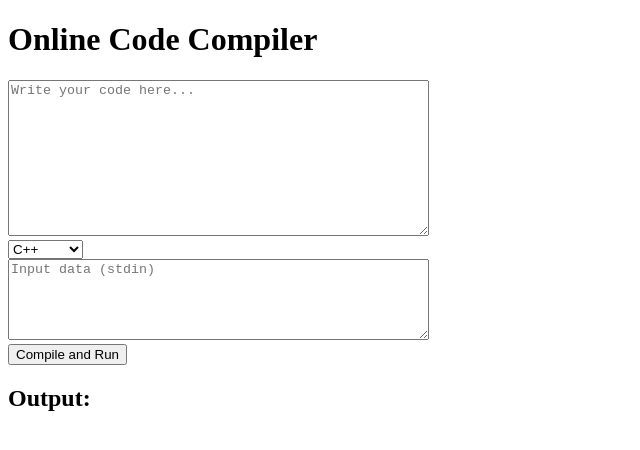
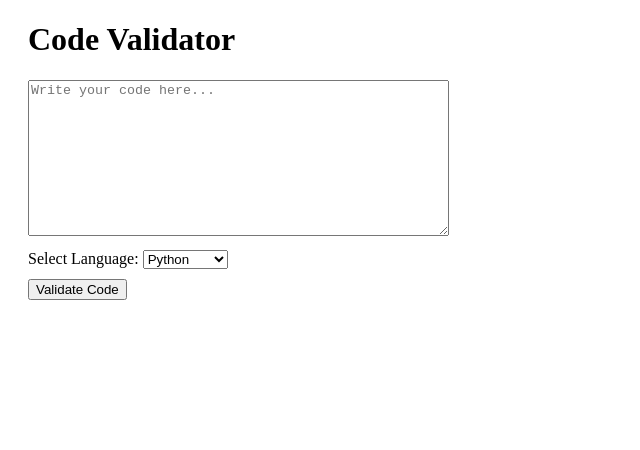
Before and after one commit to SalahHaddara/CodeMesh, a React (Vite) app in the folder code-mesh-react/: page / in a window 1280 px wide. Shown: the top 450 px of the page, without its empty margins (0-640 px from the left). Built offline with nearby package versions, Linux system fonts and the light colour scheme.

Commit message:
implement - front-end - Compiler.jsx

```diff
--- a/code-mesh-react/src/page/Compile.jsx
+++ b/code-mesh-react/src/page/Compile.jsx
@@ -1,57 +1,94 @@
-import React, { useState } from 'react';
-import axios from 'axios';
+import React, { useState } from "react";
+import axios from "axios";
 
-const Compiler = () => {
-    const [sourceCode, setSourceCode] = useState('');
-    const [languageId, setLanguageId] = useState(54);
-    const [stdin, setStdin] = useState('');
-    const [output, setOutput] = useState('');
+const CodeValidator = () => {
+  const [code, setCode] = useState("");
+  const [language, setLanguage] = useState("python");
+  const [analysis, setAnalysis] = useState(null);
+  const [error, setError] = useState("");
 
-    const handleCompile = async () => {
+  const handleValidate = async () => {
+    setError("");
+    setAnalysis(null);
+
+    if (!code) {
+      setError("Code is required.");
+      return;
+    }
+
     try {
-            const response = await axios.post('http://127.0.0.1:8000/api/compile', {
-                source_code: sourceCode,
-                language_id: languageId,
-                stdin: stdin,
+
+      const response = await axios.post("http://127.0.0.1:8000/api/analyse", {
+        code,
+        language,
       });
-            setOutput(response.data.stdout || response.data.stderr || 'No output');
-        } catch (error) {
-            console.error(error);
-            setOutput('Error occurred while compiling code.');
+
+      setAnalysis(response.data);
+    } catch (err) {
+
+      setError(err.response?.data?.error || "An unexpected error occurred.");
     }
   };
 
   return (
-        <div>
-            <h1>Online Code Compiler</h1>
+    <div style={{ margin: "20px" }}>
+      <h1>Code Validator</h1>
+
       <textarea
         rows="10"
         cols="50"
         placeholder="Write your code here..."
-                value={sourceCode}
-                onChange={(e) => setSourceCode(e.target.value)}
+        value={code}
+        onChange={(e) => setCode(e.target.value)}
       ></textarea>
       <br />
-            <select value={languageId} onChange={(e) => setLanguageId(Number(e.target.value))}>
-                <option value={54}>C++</option>
-                <option value={71}>Python 3</option>
-                <option value={62}>Java</option>
-                {/* Add more languages as needed */}
+
+      <label htmlFor="language">Select Language: </label>
+      <select
+        id="language"
+        value={language}
+        onChange={(e) => setLanguage(e.target.value)}
+        style={{ marginTop: "10px" }}
+      >
+        <option value="python">Python</option>
+        <option value="javascript">JavaScript</option>
+        <option value="cpp">C++</option>
+        <option value="java">Java</option>
+        <option value="ruby">Ruby</option>
       </select>
       <br />
-            <textarea
-                rows="5"
-                cols="50"
-                placeholder="Input data (stdin)"
-                value={stdin}
-                onChange={(e) => setStdin(e.target.value)}
-            ></textarea>
-            <br />
-            <button onClick={handleCompile}>Compile and Run</button>
-            <h2>Output:</h2>
-            <pre>{output}</pre>
+
+      <button onClick={handleValidate} style={{ marginTop: "10px" }}>
+        Validate Code
+      </button>
+
+      <div style={{ marginTop: "20px" }}>
+        {error && <p style={{ color: "red" }}>Error: {error}</p>}
+
+        {analysis && (
+          <div>
+            <h2>Analysis Result</h2>
+            <p>
+              <strong>Result:</strong> {analysis.result || "N/A"}
+            </p>
+            <p>
+              <strong>Status:</strong> {analysis.status || "N/A"}
+            </p>
+            <p>
+              <strong>Error:</strong> {analysis.error || "None"}
+            </p>
+            <p>
+              <strong>Coordinates:</strong>{" "}
+              {analysis.coordinates ? `(${analysis.coordinates[0]}, ${analysis.coordinates[1]})` : "N/A"}
+            </p>
+            <p>
+              <strong>Solution:</strong> {analysis.solution || "None"}
+            </p>
+          </div>
+        )}
+      </div>
     </div>
   );
 };
 
-export default Compiler;
+export default CodeValidator;
```
Also changed, not shown: 1 other file (tests, documents, lock files or other folders). Lines whose indentation alone changed are shown as unchanged.
